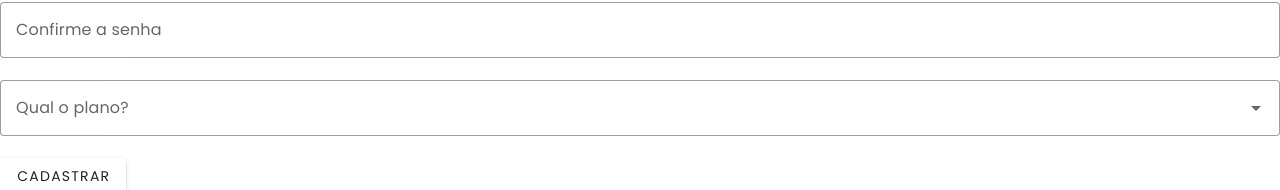
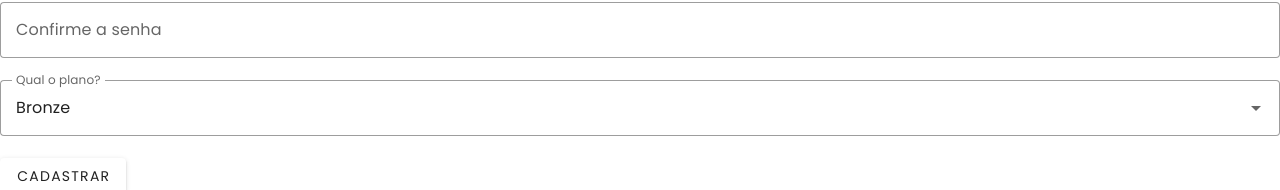
Before and after one commit to VeronicaVilas/ProjetoFinal_Modulo1_TrainSys, a Vue app in the folder TrainSys/: page /#/cadastro/usuario in a window 1280 px wide. Shown: the part 280-470 px from the top of the page. Built offline with nearby package versions, Linux system fonts and the light colour scheme; a web font is replaced by a local one.

Commit message:
feat: added yup validation to the form

```diff
--- a/TrainSys/src/views/register/User/User.vue
+++ b/TrainSys/src/views/register/User/User.vue
@@ -1,11 +1,12 @@
 <template>
   <h1>Crie sua conta</h1>
-    <v-form>
+    <v-form @submit.prevent="handleSubmitUser">
       <v-text-field
       label="Nome completo"
       placeholder="Insira o nome completo"
       type="text"
       v-model="name"
+      :error-messages="this.errorValidation.name"
       variant="outlined"
       />
 
@@ -14,6 +15,7 @@
       placeholder="Insira o email"
       type="email"
       v-model="email"
+      :error-messages="this.errorValidation.email"
       variant="outlined"
       />
 
@@ -22,6 +24,7 @@
       placeholder="Insira a senha"
       type="password"
       v-model="password"
+      :error-messages="this.errorValidation.password"
       variant="outlined"
       />
 
@@ -30,6 +33,7 @@
       placeholder="Insira a senha novamente"
       type="password"
       v-model="passwordConfirmation"
+      :error-messages="this.errorValidation.passwordConfirmation"
       variant="outlined"
       />
 
@@ -40,6 +44,8 @@
       item-title="plan"
       item-value="value"
       type="text"
+      v-model="type_plan"
+      :error-messages="this.errorValidation.type_plan"
       variant="outlined"
       />
 
@@ -48,6 +54,9 @@
 </template>
 
 <script>
+import * as yup from 'yup'
+import { captureErrorYup } from '../../../utils/captureErrorYup'
+
 export default {
   data() {
     return {
@@ -62,6 +71,48 @@
         {plan: 'Prata', value: 'silver'},
         {plan: 'Ouro', value: 'gold'},
       ],
+
+      errorValidation: {}
+    }
+  },
+
+  methods: {
+    handleSubmitUser() {
+      try {
+        const schema = yup.object().shape({
+          name: yup
+          .string()
+          .min(2, 'O nome precisa ser maior que 2 caracteres')
+          .required('O nome é obrigatório'),
+          email: yup.string().email('O Email inserido não é valido').required('O email é obrigatório'),
+          password: yup
+            .string()
+            .min(8, 'A senha precisa ser maior que 8 caracteres')
+            .max(20, 'A senha precia ter entre 8 e 20 caracteres')
+            .required('A senha é obrigatória'),
+          passwordConfirmation: yup
+            .string()
+            .required('A confirmação da senha necessária')
+            .oneOf([yup.ref('password')], 'As senhas devem coincidir'),
+          type_plan: yup.string().required('A escolha do plano é obrigatória'),
+        })
+        schema.validateSync (
+          {
+            name: this.name,
+            email: this.email,
+            password: this.password,
+            passwordConfirmation: this.passwordConfirmation,
+            type_plan: this.type_plan
+          },
+          { abortEarly:false }
+        )
+      } catch (error) {
+          if (error instanceof yup.ValidationError) {
+            console.log(error)
+
+            this.errorValidation = captureErrorYup(error)
+          }
+      }
     }
   }
 }
```
